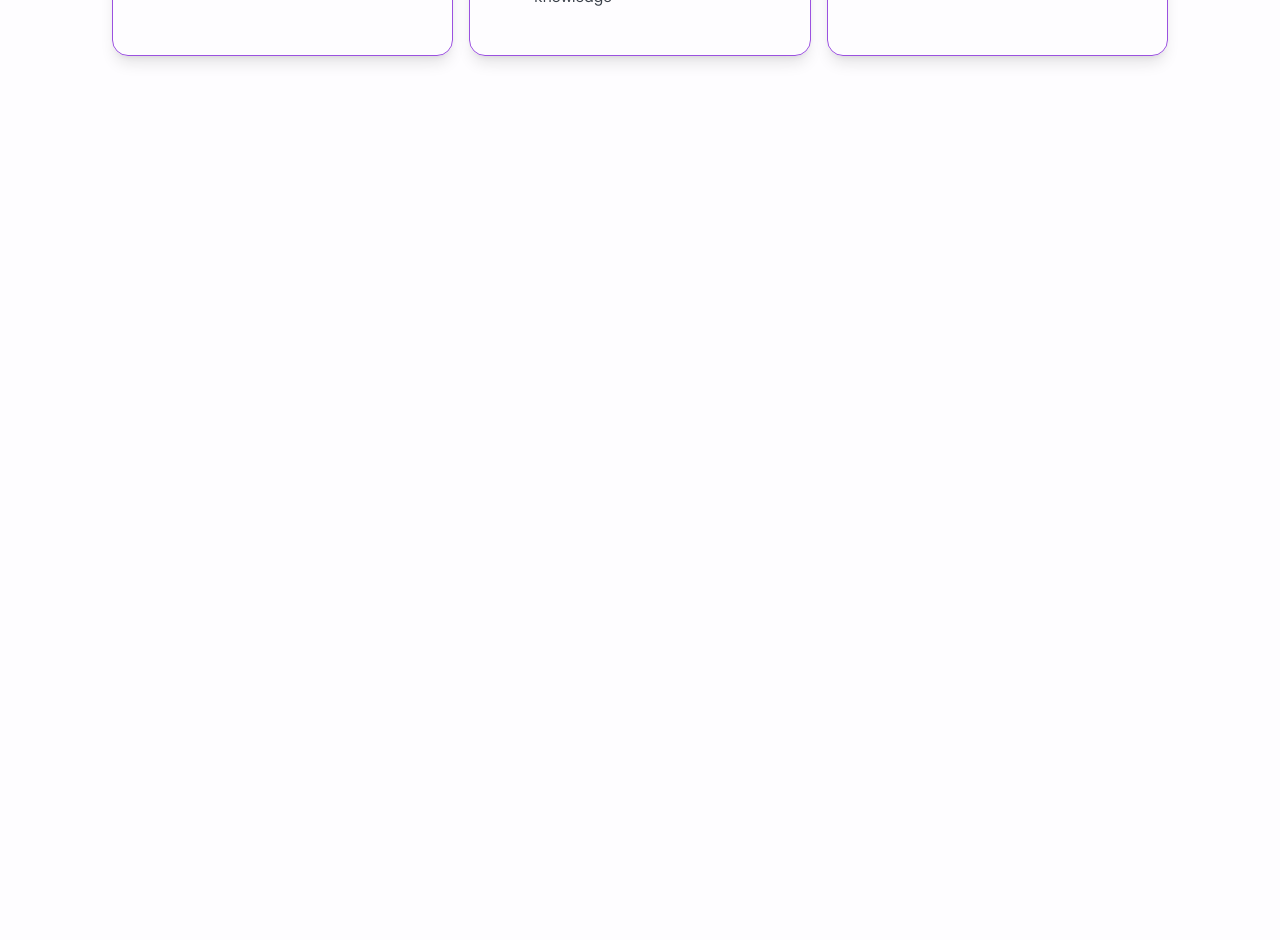
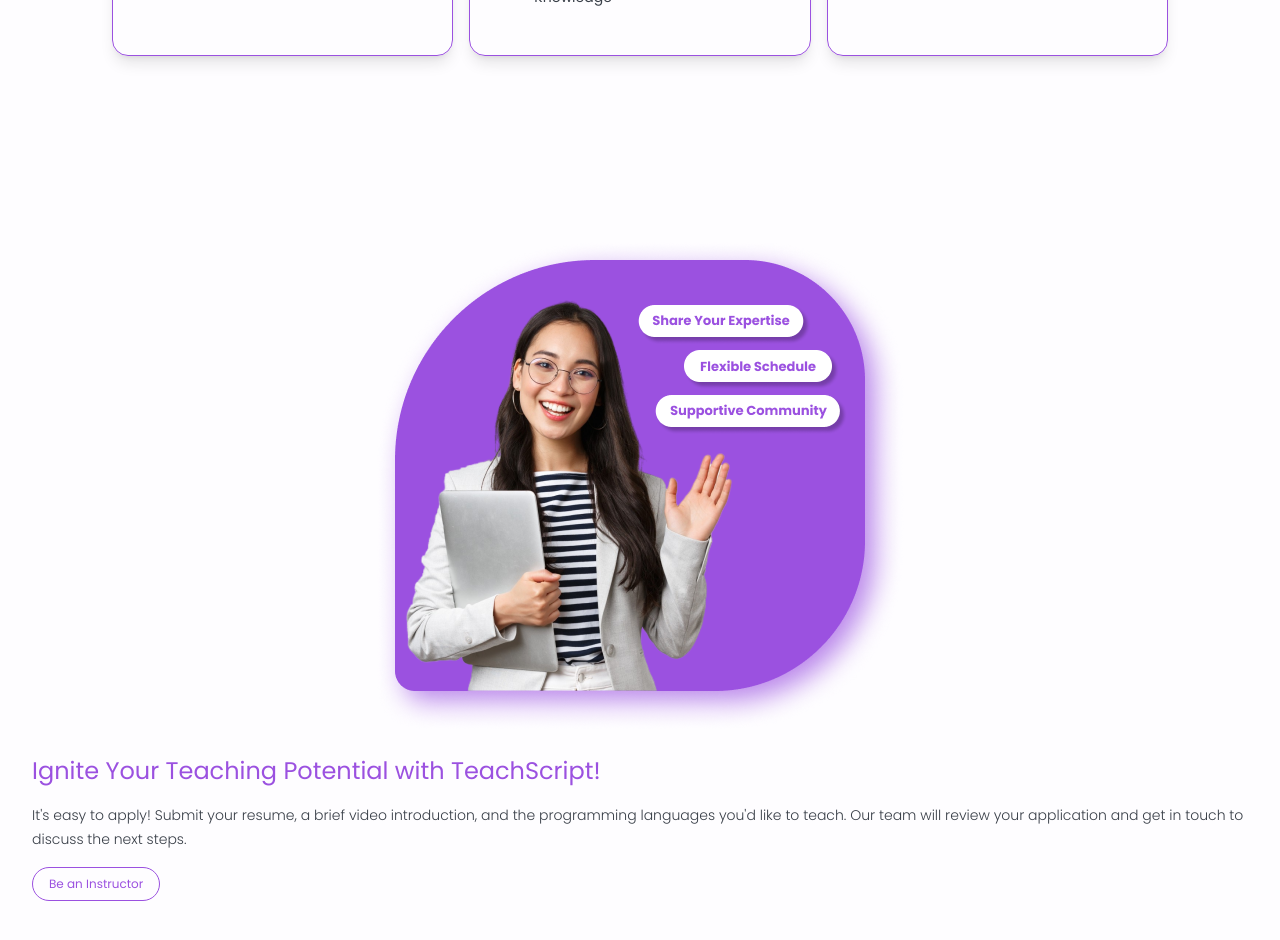
Before and after one commit to biancavictorino/learn-script, a React (Vite) app: page / in a window 1280 px wide. Shown: the part 4140-5080 px from the top of the page. Before the commit the page ends 4276 px from the top, so only its background shows below. Built offline with nearby package versions, Linux system fonts and the light colour scheme.

Commit message:
added teachscript

```diff
--- a/src/App.jsx
+++ b/src/App.jsx
@@ -4,6 +4,7 @@ import FeaturedCategories from "./Components/FeaturedCategories"
 import Learners from "./Components/Learners"
 import Courses from "./Components/Courses"
 import Pricing from "./Components/Pricing"
+import TeachScript from "./Components/TeachScript"
 
 function App() {
 
@@ -16,6 +17,7 @@ function App() {
       <Learners />
       <Courses />
       <Pricing />
+      <TeachScript />
     </div>
     </>
   )
--- /dev/null
+++ b/src/Components/TeachScript.jsx
@@ -0,0 +1,20 @@
+import React from 'react'
+import Teach from '../assets/teach-icon.png'
+
+const TeachScript = () => {
+  return (
+    <div className='px-8 py-20 flex flex-col items-center justify-center'>
+        <div className='p-6'>
+            <img src={Teach} alt="" />
+        </div>
+        <div className='flex flex-col items-start gap-4'>
+            <h1 className='text-left text-2xl text-primary-color pr-9'>Ignite Your Teaching Potential with TeachScript!</h1>
+            <p className='text-left font-light text-sm leading-6'>It's easy to apply! Submit your resume, a brief video introduction, and the programming languages you'd like to teach. Our team will review your application and get in touch to discuss the next steps.</p>
+            <button className='text-primary-color border rounded-full py-2 px-4 border-primary-color text-xs'>Be an Instructor</button>
+        </div>
+
+    </div>
+  )
+}
+
+export default TeachScript
```
Also changed, not shown: src/assets/teach-icon.png (added).
